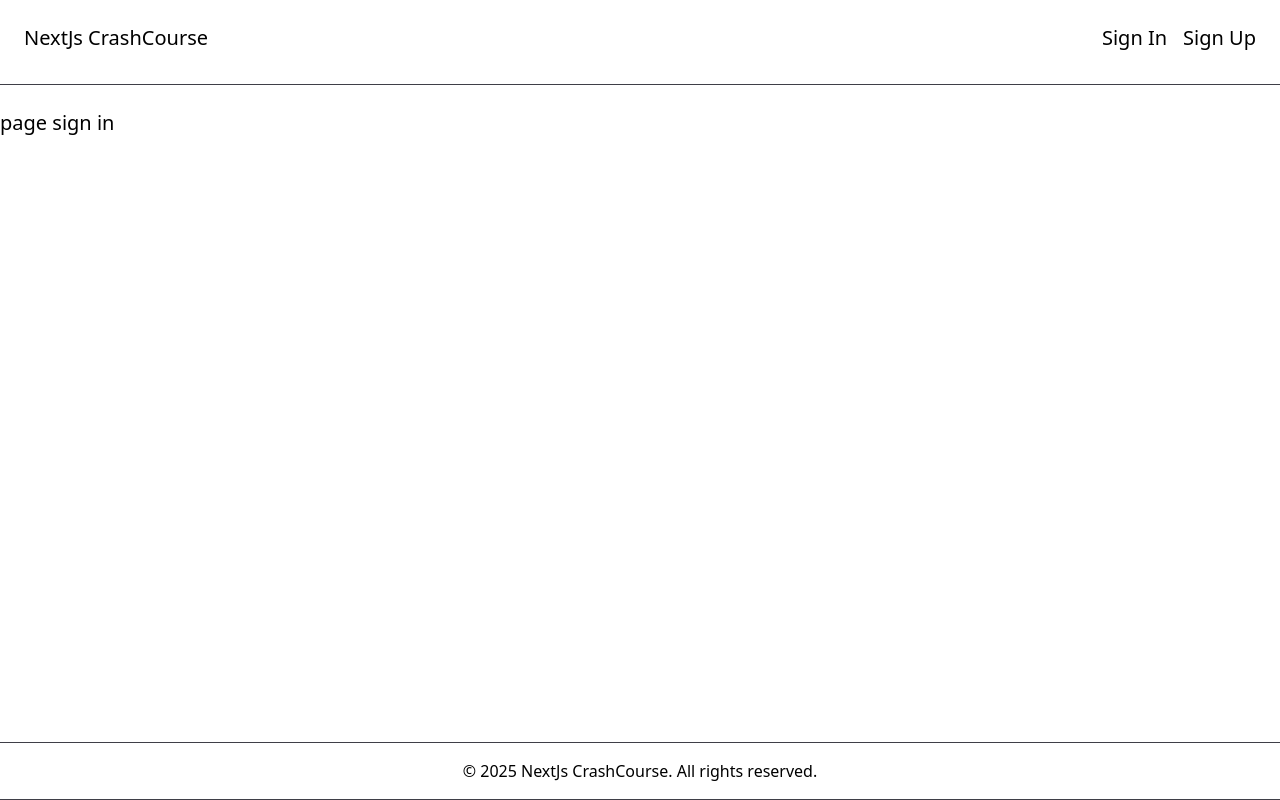
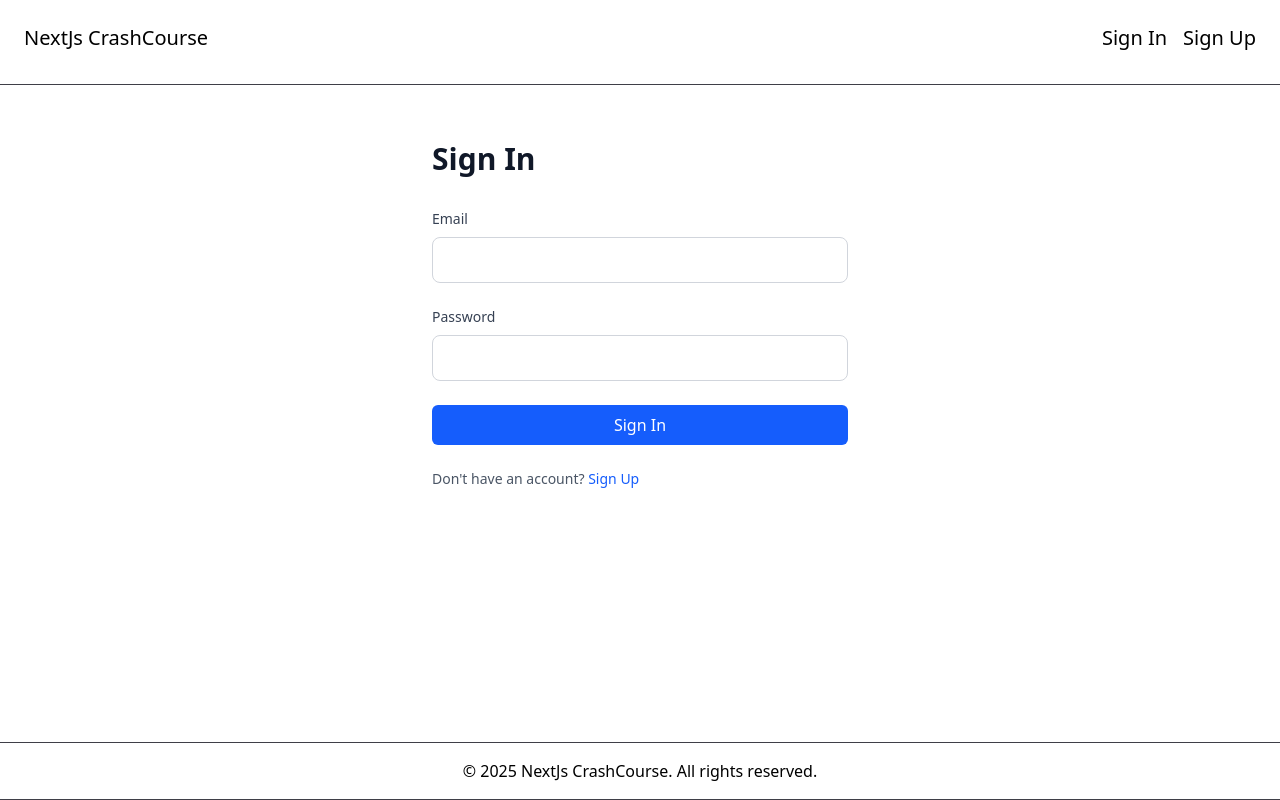
Before and after one commit to CHUNSOKNA1997/nextjs-practice, a Next.js app: page /signin in a window 1280 px wide. Built offline with nearby package versions, Linux system fonts and the light colour scheme.

Commit message:
Improve signup and signin pages styling and layout
- Add full width and hover effects to signup button
- Move signin link below form and adjust styling
- Implement complete signin page with form and signup link

```diff
--- a/app/(auth)/signin/page.jsx
+++ b/app/(auth)/signin/page.jsx
@@ -1,7 +1,65 @@
-import React from "react";
+"use client";
+
+import Link from "next/link";
 
 const page = () => {
-	return <div>page sign in</div>;
+	return (
+		<main className="flex items-center justify-center">
+			<div className="p-8 w-120 ">
+				<h1 className="text-3xl font-bold text-letf mb-8 text-gray-900">
+					Sign In
+				</h1>
+
+				<form className="space-y-6">
+					<div className="space-y-2">
+						<label
+							htmlFor="email"
+							className="block text-sm font-medium text-gray-700"
+						>
+							Email
+						</label>
+						<input
+							type="email"
+							id="email"
+							name="email"
+							autoComplete="email"
+							className="w-full px-3 py-2 border border-gray-300 text-gray-900 rounded-md focus:outline-none focus:ring-2 focus:ring-blue-500"
+						/>
+					</div>
+
+					<div className="space-y-2">
+						<label
+							htmlFor="password"
+							className="block text-sm font-medium text-gray-700"
+						>
+							Password
+						</label>
+						<input
+							type="password"
+							id="password"
+							name="password"
+							className="w-full px-3 py-2 border border-gray-300 text-gray-900 rounded-md focus:outline-none focus:ring-2 focus:ring-blue-500"
+						/>
+					</div>
+
+					<div className="flex items-center justify-between text-base">
+						<button
+							type="submit"
+							className="bg-blue-600 hover:bg-blue-500 hover:cursor-pointer text-white w-full rounded-sm transition duration-200 font-medium py-2"
+						>
+							Sign In
+						</button>
+					</div>
+					<p className="text-gray-600 text-sm">
+						Don't have an account?{" "}
+						<Link href="/signup" className="text-blue-600 hover:underline">
+							Sign Up
+						</Link>
+					</p>
+				</form>
+			</div>
+		</main>
+	);
 };
 
 export default page;
--- a/app/(auth)/signup/page.jsx
+++ b/app/(auth)/signup/page.jsx
@@ -86,18 +86,17 @@ const page = () => {
 							type="submit"
 							className={` ${
 								isLoading ? "bg-gray-300" : "bg-blue-600"
-							} text-white py-2 px-4 rounded-sm transition duration-200 font-medium`}
+							} text-white py-2 w-full rounded-sm transition duration-200 font-medium hover:cursor-pointer hover:bg-blue-500`}
 						>
 							{isLoading ? "Loading..." : "Sign Up"}
 						</button>
-
-						<p className="text-gray-600">
-							Already have an account?{" "}
-							<Link href="/signin" className="text-blue-600 hover:underline">
-								Sign In
-							</Link>
-						</p>
 					</div>
+					<p className="text-gray-600 text-sm">
+						Already have an account?{" "}
+						<Link href="/signin" className="text-blue-600 hover:underline">
+							Sign In
+						</Link>
+					</p>
 				</form>
 			</div>
 		</main>
```
